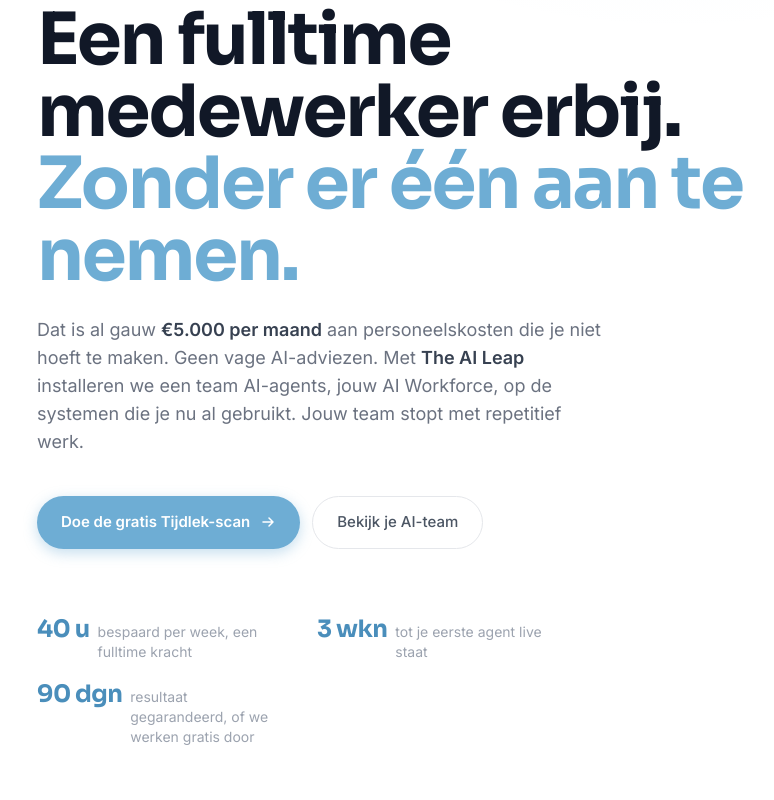
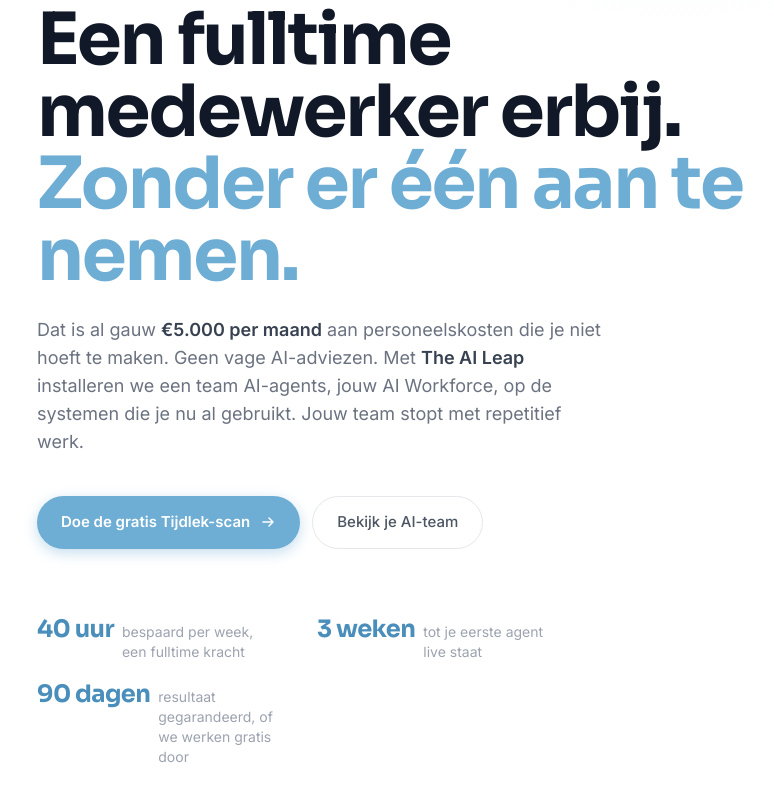
Before and after one commit to JoranTiemessen/touchai-website, a Next.js app: page / in a window 1280 px wide. Shown: the part 250-1050 px from the top of the page, without its empty margins (219-993 px from the left). Built offline with nearby package versions, Linux system fonts and the light colour scheme.

Commit message:
Hero-stats voluit: 40 uur, 3 weken, 90 dagen
Co-Authored-By: Claude Opus 4.8 (1M context) <noreply@anthropic.com>

```diff
--- a/components/Hero.tsx
+++ b/components/Hero.tsx
@@ -68,9 +68,9 @@ export default function Hero() {
           {/* Stats */}
           <div className="mt-16 flex flex-wrap gap-x-10 gap-y-4">
             {[
-              { value: "40 u", label: "bespaard per week, een fulltime kracht" },
-              { value: "3 wkn", label: "tot je eerste agent live staat" },
-              { value: "90 dgn", label: "resultaat gegarandeerd, of we werken gratis door" },
+              { value: "40 uur", label: "bespaard per week, een fulltime kracht" },
+              { value: "3 weken", label: "tot je eerste agent live staat" },
+              { value: "90 dagen", label: "resultaat gegarandeerd, of we werken gratis door" },
             ].map((stat) => (
               <div key={stat.label} className="flex items-baseline gap-2 max-w-[15rem]">
                 <span
```
